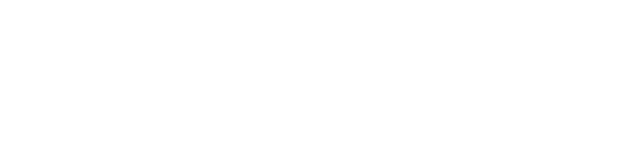
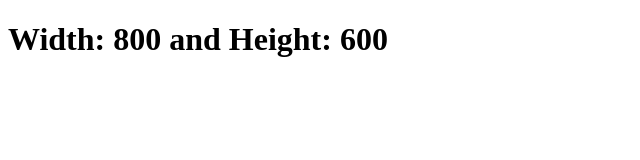
Before and after one commit to acciojob/screen-size-SriMoorthy, a website: page main.html in a window 1280 px wide. Shown: the whole page, without its empty margins (0-640 px from the left). Drawn offline with Linux system fonts and the light colour scheme.

Commit message:
created a submission

```diff
--- a/main.html
+++ b/main.html
@@ -6,8 +6,11 @@
 	<link rel="stylesheet" href="styles.css">
 </head>
 
-<body>
+<body onload="load()">
 	<!-- the entire body must be written by student -->
+	<div>
+		<h1 id="sizeInfo"></h1>
+	</div>
     <script type="text/javascript" src="./script.js">
 </script>
 
--- a/script.js
+++ b/script.js
@@ -1 +1,5 @@
 //your JS code here. If required.
+function load() {
+	let screenSize = document.getElementById('sizeInfo');
+    screenSize.innerHTML = `Width: ${screen.width} and Height: ${screen.height}`
+}
```
